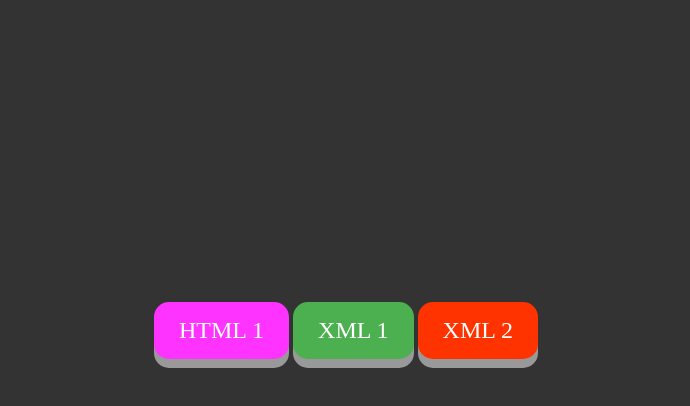
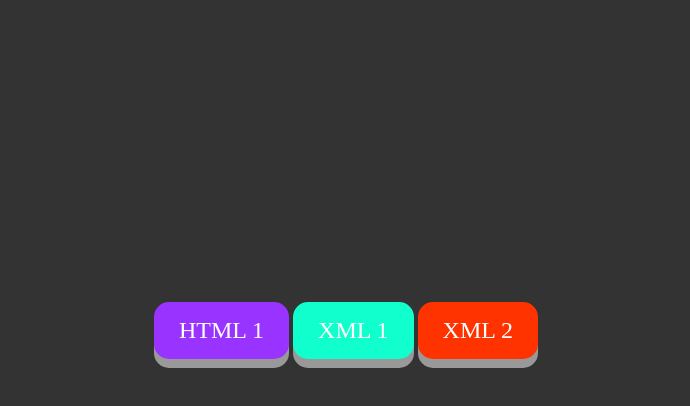
Before and after one commit to R0ohullah/R0ohullah.github.io, a plain HTML site: page index.html in a window 1280 px wide. Shown: the part 78-484 px from the top of the page, without its empty margins (294-984 px from the left). Drawn offline with Linux system fonts and the light colour scheme.

Commit message:
Update index.html
changed colors

```diff
--- a/index.html
+++ b/index.html
@@ -50,10 +50,10 @@
         transform: translateY(4px);
       }
       .red {
-        background-color: #ff33ff;
+        background-color: #9933ff;
       }
       .green {
-        background-color: #4caf50;
+        background-color: #11ffcc;
       }
       .blue {
         background-color: #ff3300;
```
